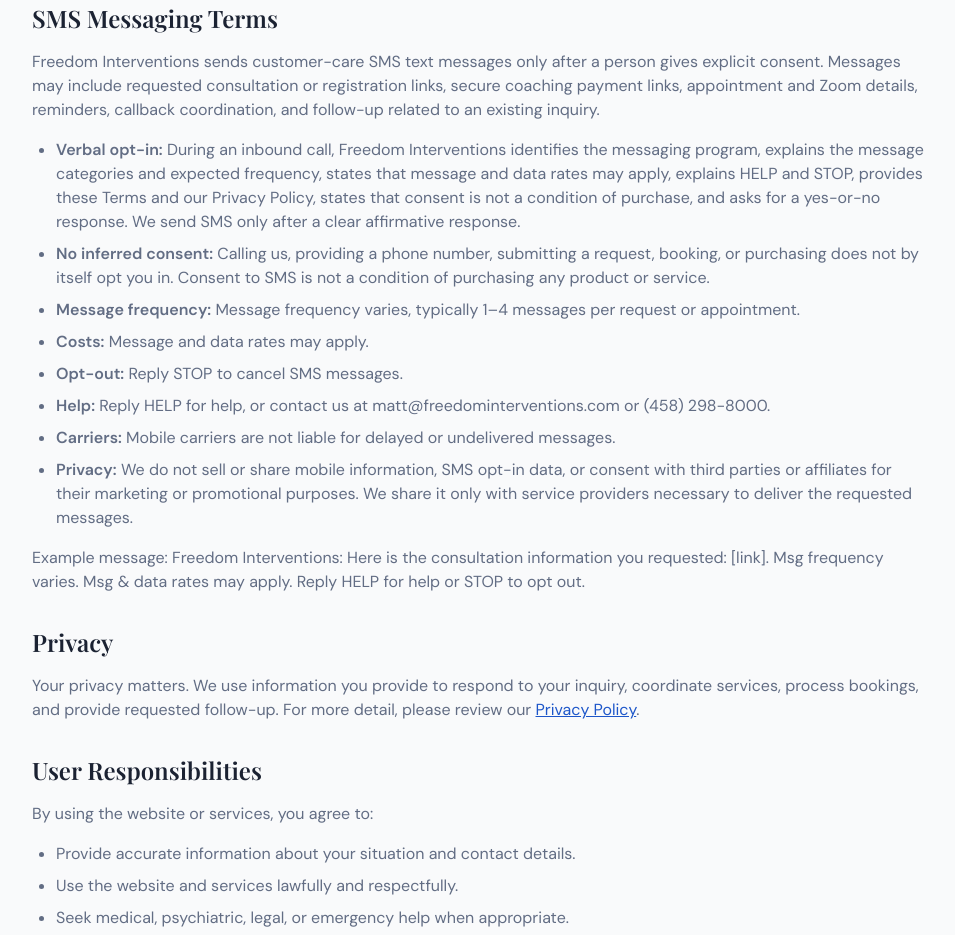
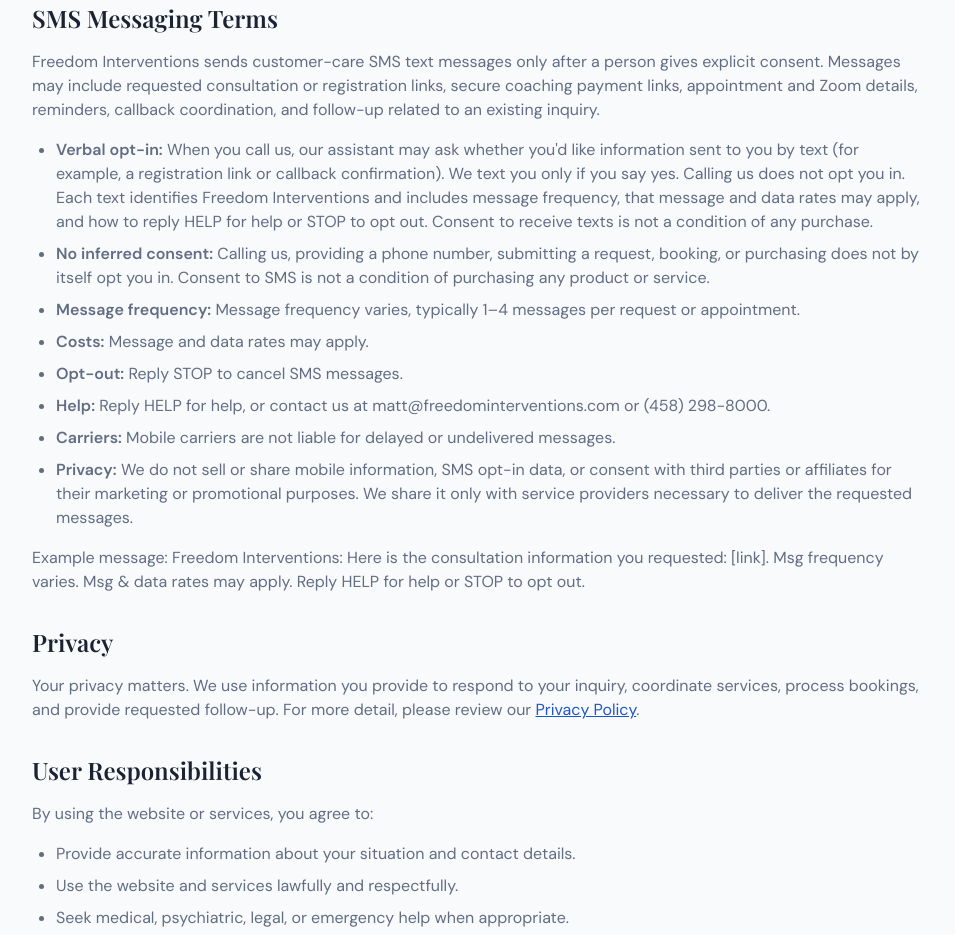
Before and after one commit to MattBrown0406/freedominterventions, a React (Vite) app: page /terms in a window 1280 px wide. Shown: the part 1140-2075 px from the top of the page, without its empty margins (160-1115 px from the left). Built offline with nearby package versions, Linux system fonts and the light colour scheme.

Commit message:
Changes
Co-authored-by: MattBrown0406 <249998524+MattBrown0406@users.noreply.github.com>

```diff
--- a/src/pages/Terms.tsx
+++ b/src/pages/Terms.tsx
@@ -76,7 +76,7 @@ const Terms = () => {
                   Freedom Interventions sends customer-care SMS text messages only after a person gives explicit consent. Messages may include requested consultation or registration links, secure coaching payment links, appointment and Zoom details, reminders, callback coordination, and follow-up related to an existing inquiry.
                 </p>
                 <ul className="list-disc pl-6 space-y-2">
-                  <li><strong>Verbal opt-in:</strong> During an inbound call, Freedom Interventions identifies the messaging program, explains the message categories and expected frequency, states that message and data rates may apply, explains HELP and STOP, provides these Terms and our Privacy Policy, states that consent is not a condition of purchase, and asks for a yes-or-no response. We send SMS only after a clear affirmative response.</li>
+                  <li><strong>Verbal opt-in:</strong> When you call us, our assistant may ask whether you'd like information sent to you by text (for example, a registration link or callback confirmation). We text you only if you say yes. Calling us does not opt you in. Each text identifies Freedom Interventions and includes message frequency, that message and data rates may apply, and how to reply HELP for help or STOP to opt out. Consent to receive texts is not a condition of any purchase.</li>
                   <li><strong>No inferred consent:</strong> Calling us, providing a phone number, submitting a request, booking, or purchasing does not by itself opt you in. Consent to SMS is not a condition of purchasing any product or service.</li>
                   <li><strong>Message frequency:</strong> Message frequency varies, typically 1–4 messages per request or appointment.</li>
                   <li><strong>Costs:</strong> Message and data rates may apply.</li>
```
